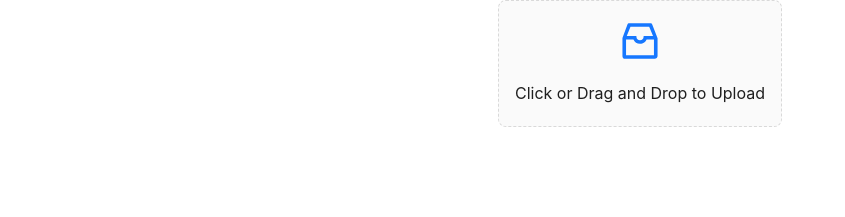
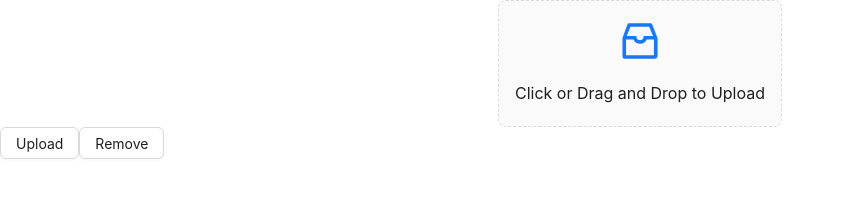
Before and after one commit to Bhanu1776/IT-Dept-Website, a Next.js app: page /upload in a window 1280 px wide. Shown: the top 217 px of the page, without its empty margins (0-845 px from the left). Built offline with nearby package versions, Linux system fonts and the light colour scheme; no server answers; what tailwindcss-brand-colors, tailwindcss-debug-screens would draw is missing.

Commit message:
chore(upload): Multiple files upload

```diff
--- a/lib/firebase.jsx
+++ b/lib/firebase.jsx
@@ -1,7 +1,7 @@
 // Import the functions you need from the SDKs you need
 import { initializeApp } from "firebase/app";
 // import { getAnalytics } from "firebase/analytics";
-import { getStorage} from "firebase/storage";
+import { getStorage } from "firebase/storage";
 
 const firebaseConfig = {
   apiKey: process.env.API_KEY,
@@ -15,5 +15,5 @@ const firebaseConfig = {
 
 // Initialize Firebase
 export const app = initializeApp(firebaseConfig);
-export const storage = getStorage(app);
+export const storage = getStorage(app, "it-dept-website.appspot.com");
 // const analytics = getAnalytics(app);
--- a/pages/upload.js
+++ b/pages/upload.js
@@ -1,12 +1,12 @@
 import { InboxOutlined } from '@ant-design/icons';
-import { message, Upload } from 'antd';
+import { message, Upload, Button } from 'antd';
 import { storage } from "../lib/firebase";
 import { uploadBytes, ref } from "firebase/storage";
 import { useState } from 'react';
 
 
 const upload = () => {
-    const [file, setFile] = useState([]);
+    const [filesup, setFiles] = useState([]);
     const { Dragger } = Upload;
     const props = {
         name: 'file',
@@ -15,31 +15,49 @@ const upload = () => {
             const { status } = info.file;
             if (status !== 'uploading') {
                 console.log(info.file, info.fileList);
-                setFile(info.fileList)
             }
             if (status === 'done') {
                 message.success(`${info.file.name} file uploaded successfully.`);
-                // setFile(info.file);
-                console.log(file);
+                console.log(filesup);
             } else if (status === 'error') {
                 message.error(`${info.file.name} file upload failed.`);
             }
+            setFiles(info.fileList);
         },
         onDrop(e) {
             console.log('Dropped files', e.dataTransfer.files);
         },
     };
-    const handleUpload = async () => {
-        if (file) {
-            const name = file.name;
-            const storageRef = ref(storage, `notes/${name}`);
-            uploadFile = await uploadBytes(storageRef, file);
-
-        }
-    };
 
 
-    const handleRemoveFile = () => setImageFile(undefined);
+    const handleUpload = async () => {
+        try {
+            // const name = filesup.name
+            // Array.from(filesup).forEach(async (file) => {
+            //     const storageRef = ref(storage, `test/${name}`);
+            //     const uploadFile = await uploadBytes(storageRef, file);
+            //     console.log("File uploaded: " + uploadFile.ref)
+
+            // });
+            for (let i = 0; i < filesup.length; i++) {
+                const file = filesup[i];
+                const storageRef = ref(storage, `test/${file.name}`);
+                const uploadFile = await uploadBytes(storageRef, file);
+                console.log("File uploaded: " + uploadFile.ref)
+
+            }
+
+
+        } catch (e) {
+            console.log(e)
+            alert("File not Uploaded")
+        }
+    }
+
+    const handleRemoveFile = () => {
+        setFiles(undefined);
+        alert("Files removed")
+    };
 
 
     return (
@@ -58,6 +76,8 @@ const upload = () => {
                     <p className="ant-upload-text">Click or Drag and Drop to Upload</p>
                 </Dragger>
             </div>
+            <Button onClick={handleUpload}>Upload</Button>
+            <Button onClick={handleRemoveFile}>Remove</Button>
         </>
     );
 }
```
